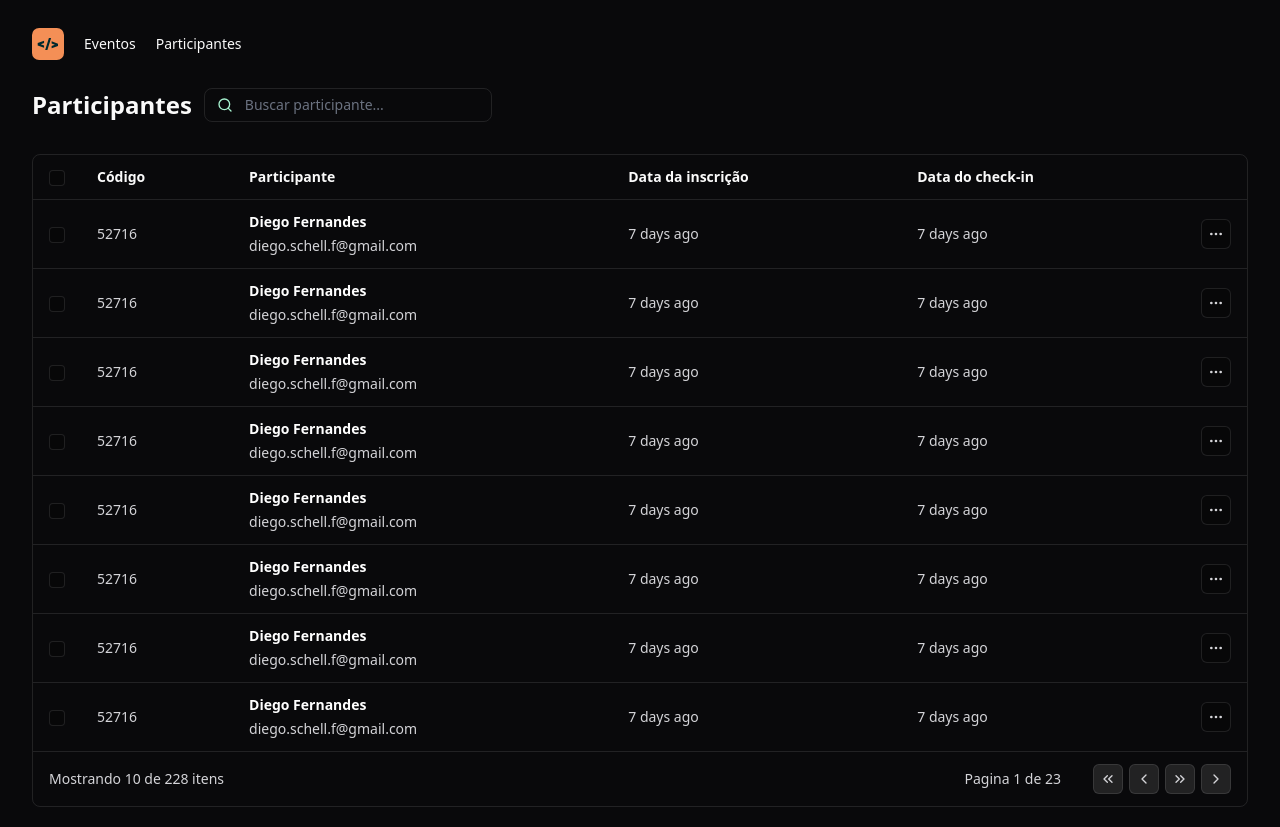
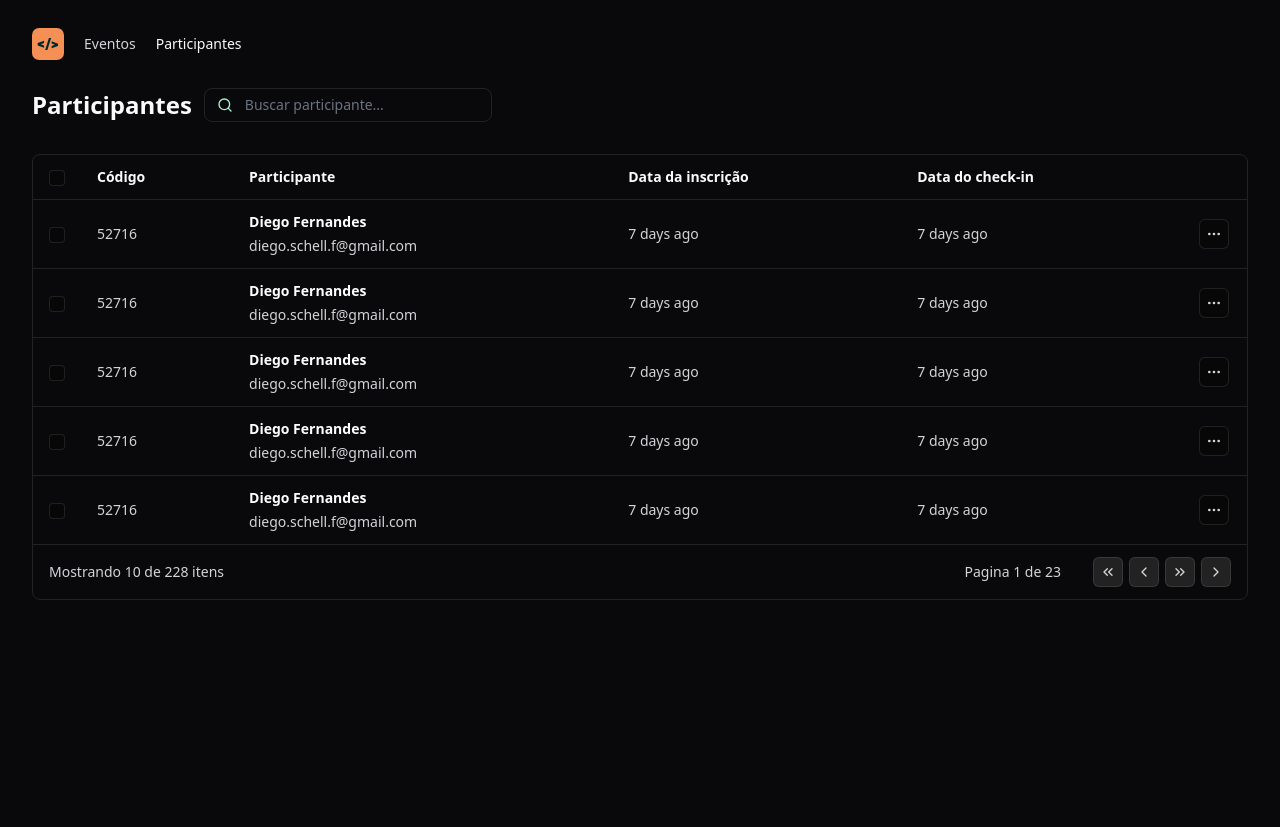
Before and after one commit to MatheusWesley/pass-in-web, a React (Vite) app: page / in a window 1280 px wide. After the commit the page ends 800 px from the top, so only its background shows below. Built offline with nearby package versions, Linux system fonts and the light colour scheme.

Commit message:
Aula 02 - finalizando a parte de compenentização no react

```diff
--- a/package.json
+++ b/package.json
@@ -11,7 +11,8 @@
   "dependencies": {
     "lucide-react": "^0.364.0",
     "react": "^18.2.0",
-    "react-dom": "^18.2.0"
+    "react-dom": "^18.2.0",
+    "tailwind-merge": "^2.2.2"
   },
   "devDependencies": {
     "@tailwindcss/forms": "^0.5.7",
--- a/src/components/attendee-list.tsx
+++ b/src/components/attendee-list.tsx
@@ -1,5 +1,9 @@
 import { ChevronLeft, ChevronRight, ChevronsLeft, ChevronsRight, MoreHorizontal, Search } from "lucide-react";
 import { IconButton } from "./icon-botton";
+import { Table } from "./table/table";
+import { TableHeader } from "./table/table-header";
+import { TableCell } from "./table/table-cell";
+import { TableRow } from "./table/table-row";
 
 export function AttendeeList() {
   return (
@@ -12,51 +16,50 @@ export function AttendeeList() {
         </div>
       </div>
 
-      <div className="border border-white/10 rounded-lg mt-4">
-        <table className="w-full">
+      <Table>
         <thead>
           <tr className="border-b border-white/10">
-              <th style={{ width: 32 }} className="py-3 px-4 text-sm font-semibold text-left">
-                <input className="rounded size-4 bg-black/20 border border-white/10" type="checkbox"/>
-              </th>
-              <th className="py-3 px-4 text-sm font-semibold text-left">Código</th>
-              <th className="py-3 px-4 text-sm font-semibold text-left">Participante</th>
-              <th className="py-3 px-4 text-sm font-semibold text-left">Data da inscrição</th>
-              <th className="py-3 px-4 text-sm font-semibold text-left">Data do check-in</th>
-              <th style={{ width: 64 }} className="py-3 px-4 text-sm font-semibold text-left"></th>
+            <TableHeader style={{ width: 32 }}>
+              <input className="rounded size-4 bg-black/20 border border-white/10" type="checkbox" />
+            </TableHeader>
+            <TableHeader>Código</TableHeader>
+            <TableHeader>Participante</TableHeader>
+            <TableHeader>Data da inscrição</TableHeader>
+            <TableHeader>Data do check-in</TableHeader>
+            <TableHeader style={{ width: 64 }}></TableHeader>
           </tr>
         </thead>
         <tbody>
-            {Array.from({ length: 8 }).map((_, i) => {
+          {Array.from({ length: 5 }).map((_, i) => {
             return (
-                <tr key={i} className="border-b border-white/10 hover:bg-white/5">
-                  <td className="py-3 px-4 text-sm text-zinc-300">
-                    <input className="rounded size-4 bg-black/20 border border-white/10" type="checkbox"/>
-                  </td>
-                  <td className="py-3 px-4 text-sm text-zinc-300">52716</td>
-                  <td className="py-3 px-4 text-sm text-zinc-300">
+              <TableRow key={i}>
+                <TableCell>
+                  <input className="rounded size-4 bg-black/20 border border-white/10" type="checkbox" />
+                </TableCell>
+                <TableCell>52716</TableCell>
+                <TableCell>
                   <div className="flex flex-col gap-1">
                     <span className="font-semibold text-white">Diego Fernandes</span>
                     <span>diego.schell.f@gmail.com</span>
                   </div>
-                  </td>
-                  <td className="py-3 px-4 text-sm text-zinc-300">7 days ago</td>
-                  <td className="py-3 px-4 text-sm text-zinc-300">7 days ago</td>
-                  <td className="py-3 px-4 text-sm text-zinc-300 text-right">
+                </TableCell>
+                <TableCell>7 days ago</TableCell>
+                <TableCell>7 days ago</TableCell>
+                <TableCell>
                   <IconButton transparent>
                     <MoreHorizontal className="size-4" />
                   </IconButton>
-                  </td>
-                </tr>
+                </TableCell>
+              </TableRow>
             )
           })}
         </tbody>
         <tfoot>
           <tr>
-              <td colSpan={3} className="py-3 px-4 text-sm text-zinc-300">
+            <TableCell colSpan={3}>
               Mostrando 10 de 228 itens
-              </td>
-              <td colSpan={3} className="py-3 px-4 text-sm text-zinc-300 text-right">
+            </TableCell>
+            <TableCell colSpan={3} className="text-right">
               <div className="inline-flex gap-8 items-center">
                 <span>Pagina 1 de 23</span>
                 <div className="flex gap-1.5">
@@ -74,11 +77,10 @@ export function AttendeeList() {
                   </IconButton>
                 </div>
               </div>
-              </td>
+            </TableCell>
           </tr>
         </tfoot>
-        </table>
-      </div>
+      </Table>
     </div>
   )
 }
--- a/src/components/header.tsx
+++ b/src/components/header.tsx
@@ -6,7 +6,7 @@ export function Header () {
     <div className="flex items-center gap-5 h-12 py-2">
       <img src={NLWUniteIcon} />
       <nav className="flex items-center gap-5">
-        <NavLink href="#">Eventos</NavLink>
+        <NavLink href="#" className="text-zinc-300">Eventos</NavLink>
         <NavLink href="#">Participantes</NavLink>
       </nav>
     </div>
--- a/src/components/nav-link.tsx
+++ b/src/components/nav-link.tsx
@@ -1,4 +1,5 @@
 import { ComponentProps } from "react"
+import { twMerge } from "tailwind-merge"
 
 interface NavLinkProps extends ComponentProps<'a'>{
   children: string
@@ -6,6 +7,6 @@ interface NavLinkProps extends ComponentProps<'a'>{
 
 export function NavLink ( props: NavLinkProps) {
   return (
-    <a {...props} className="font-medium text-sm">{ props.children }</a>
+    <a {...props} className={twMerge("font-medium text-sm", props.className)}>{ props.children }</a>
   )
 }
--- /dev/null
+++ b/src/components/table/table-cell.tsx
@@ -0,0 +1,10 @@
+import { ComponentProps } from "react";
+import { twMerge } from "tailwind-merge";
+
+interface TableCellProps extends ComponentProps<'td'> {}
+
+export function TableCell ({...props}: TableCellProps ) {
+  return (
+    <td {...props} className={twMerge("py-3 px-4 text-sm text-zinc-300", props.className)} />
+  )
+}
--- /dev/null
+++ b/src/components/table/table-header.tsx
@@ -0,0 +1,9 @@
+import { ComponentProps } from "react";
+
+interface TableHeaderProps extends ComponentProps<'th'> {}
+
+export function TableHeader ({...props}: TableHeaderProps) {
+  return (
+    <th {...props} className="py-3 px-4 text-sm font-semibold text-left" />
+  )
+}
--- /dev/null
+++ b/src/components/table/table-row.tsx
@@ -0,0 +1,10 @@
+import { ComponentProps } from "react";
+import { twMerge } from "tailwind-merge";
+
+interface TableRowProps extends ComponentProps<'tr'> {}
+
+export function TableRow ({...props}: TableRowProps) {
+  return (
+    <tr {...props} className={twMerge("border-b border-white/10 hover:bg-white/5", props.className)} />
+  )
+}
--- /dev/null
+++ b/src/components/table/table.tsx
@@ -0,0 +1,11 @@
+import { ComponentProps } from "react";
+
+interface TableProps extends ComponentProps<'table'> { }
+
+export function Table({ ...props }: TableProps) {
+  return (
+    <div className="border border-white/10 rounded-lg mt-4">
+      <table {...props} className="w-full" />
+    </div>
+  )
+}
```
Also changed, not shown: 1 other file (tests, documents, lock files or other folders). Lines whose indentation alone changed are shown as unchanged.
